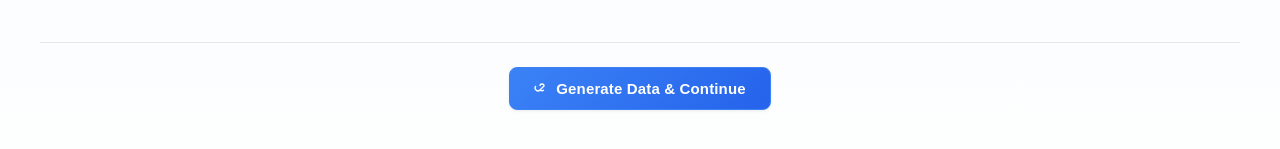
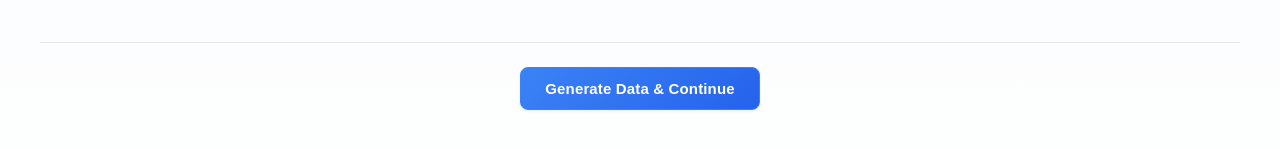
Before and after one commit to huangyingting/react-pdf-reports, a React (Create React App) app: page / in a window 1280 px wide. Shown: the part 731-880 px from the top of the page. Built offline with nearby package versions, Linux system fonts and the light colour scheme.

Commit message:
feat: Simplify button styles and remove unnecessary SVG in GenerateDataStep component

```diff
--- a/src/components/GenerateDataStep.tsx
+++ b/src/components/GenerateDataStep.tsx
@@ -144,7 +144,7 @@ const GenerateDataStep: React.FC<GenerateDataStepProps> = ({ onDataGenerated, on
 
           <div className="generation-actions">
             <button
-              className="btn btn-primary btn-large"
+              className="btn btn-primary"
               onClick={handleGenerateData}
               disabled={isGenerating}
             >
@@ -155,10 +155,7 @@ const GenerateDataStep: React.FC<GenerateDataStepProps> = ({ onDataGenerated, on
                 </>
               ) : (
                 <>
-                  <svg width="16" height="16" viewBox="0 0 24 24" fill="none" stroke="currentColor" strokeWidth="2">
-                    <path d="M14.828 14.828a4 4 0 0 1-5.656 0"/>
-                    <path d="M9 9a3 3 0 1 1 6 0l-6 6a3 3 0 1 1-6-6"/>
-                  </svg>
+
                   Generate Data & Continue
                 </>
               )}
```
